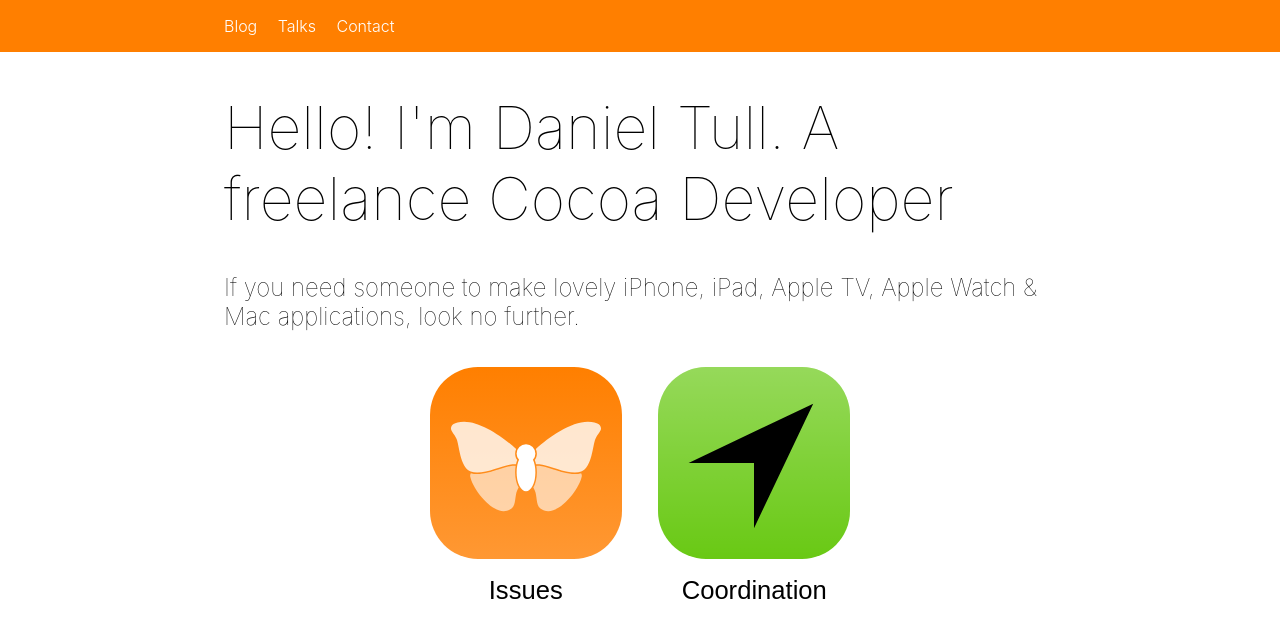
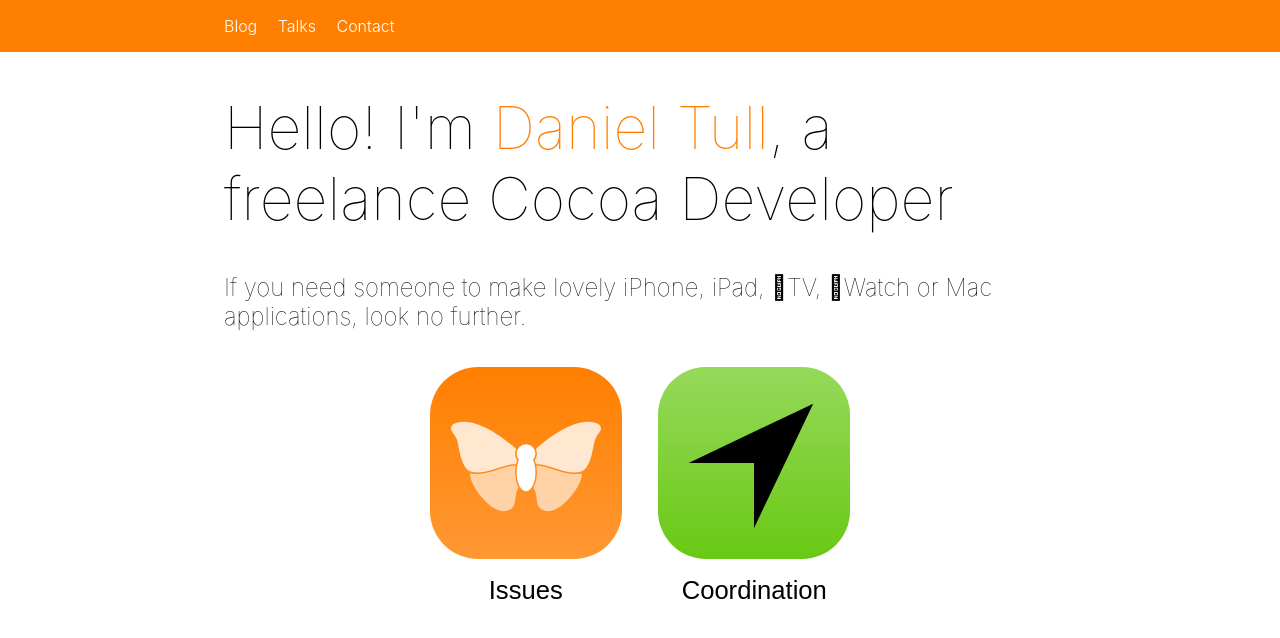
Before and after one commit to danielctull/danielctull.github.com, a Jekyll site: the page built from index.html, in a window 1280 px wide. Shown: the top 638 px of the page. Built offline with Jekyll 4.4.1, drawn with Linux system fonts in a browser that asks for light colours.

Commit message:
Update tagline

```diff
--- a/index.html
+++ b/index.html
@@ -3,5 +3,5 @@ layout: home
 title: Daniel Tull
 ---
 
-<h1>Hello! I'm Daniel Tull. A freelance Cocoa Developer</h1>
-<h2>If you need someone to make lovely iPhone, iPad, Apple TV, Apple Watch &amp; Mac applications, look no further.</h2>
+<h1>Hello! I'm <span class="highlight">Daniel Tull</span>, a freelance Cocoa Developer</h1>
+<h2>If you need someone to make lovely iPhone, iPad, TV, Watch or Mac applications, look no further.</h2>
```
